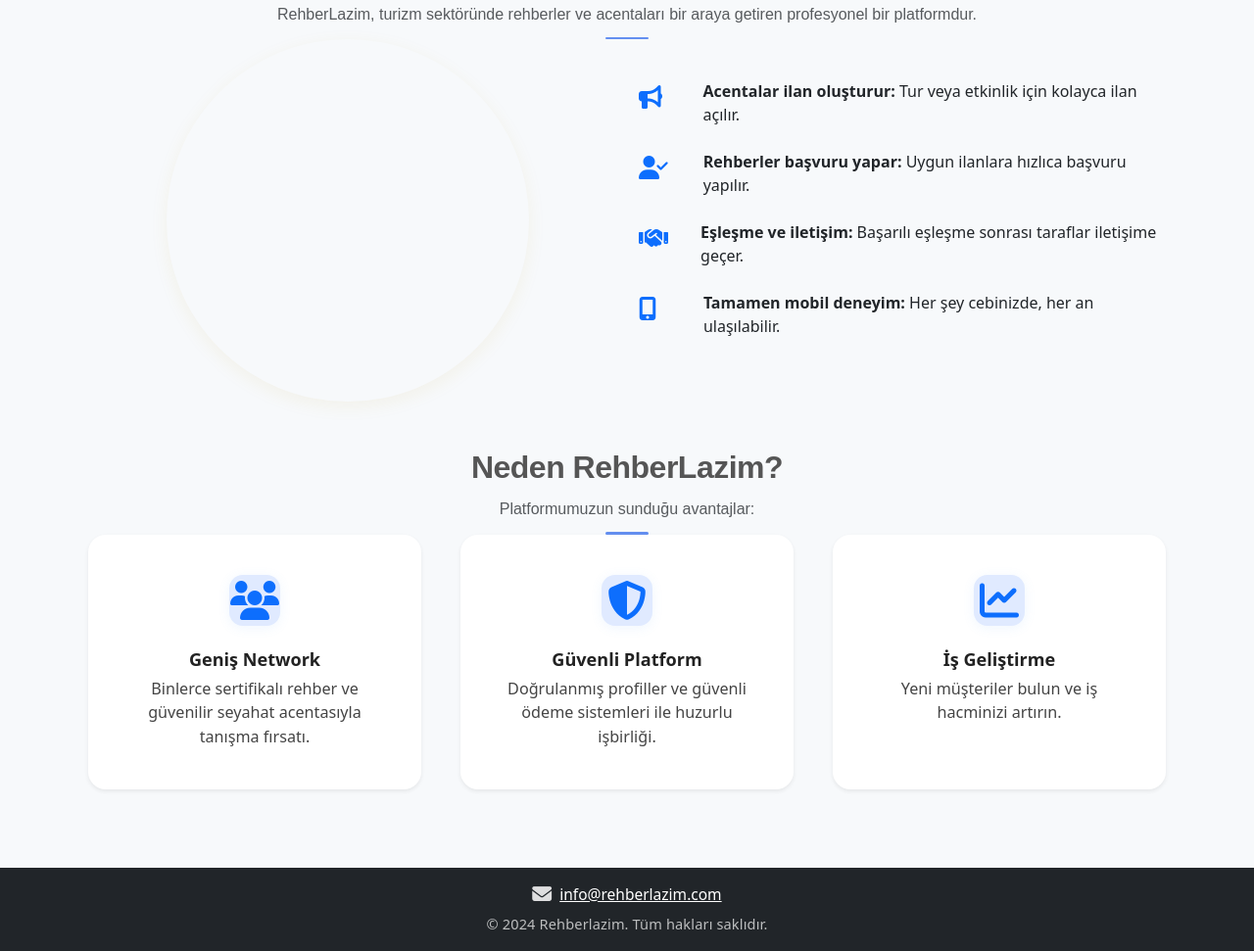
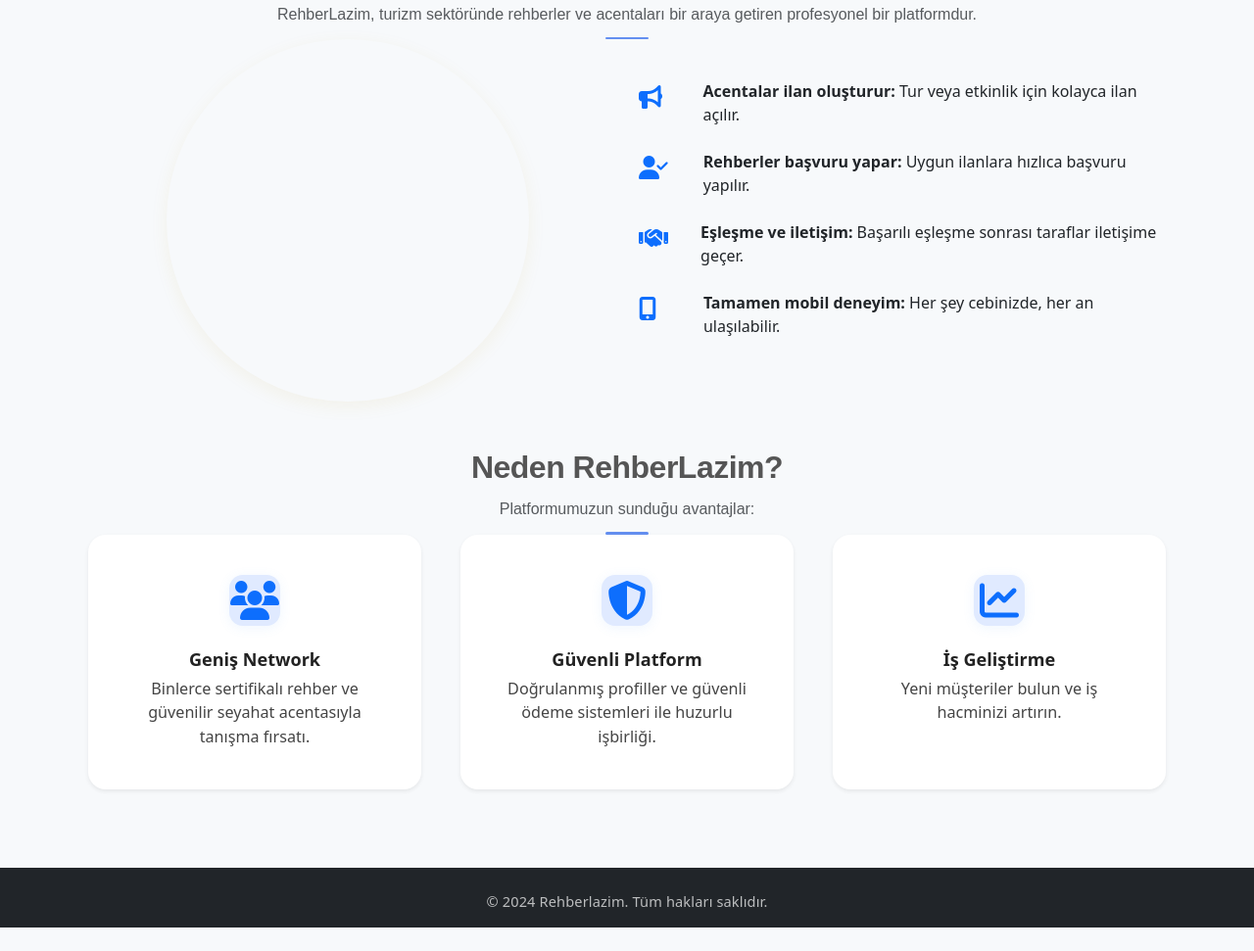
Before and after one commit to zrana24/tourConnect, a website: page index.html in a window 1280 px wide. Shown: the part 575-1546 px from the top of the page at 98% size. After the commit the page ends 1522 px from the top, so only its background shows below. Drawn offline with nearby package versions, Linux system fonts and the light colour scheme; a script that the page names is missing.

Commit message:
Son yükleme

```diff
--- a/index.html
+++ b/index.html
@@ -149,10 +149,6 @@
 <footer class="bg-dark text-white pt-2 pb-2">
   <div class="container py-2 text-center">
     <div style="font-size:1.08rem; margin-bottom: 0.5rem; display: flex; flex-direction: column; align-items: center; gap: 0.3rem;">
-      <span style="display: flex; align-items: center; gap: 0.5rem; justify-content: center;">
-        <i class="fas fa-envelope" style="font-size:1.15em; opacity:0.85;"></i>
-        <a href="mailto:info@rehberlazim.com" class="footer-mail text-decoration-underline">info@rehberlazim.com</a>
-      </span>
     </div>
     <div style="font-size:0.91rem; opacity:0.7; letter-spacing:0.01em;">
       © 2024 Rehberlazim. Tüm hakları saklıdır.
```
